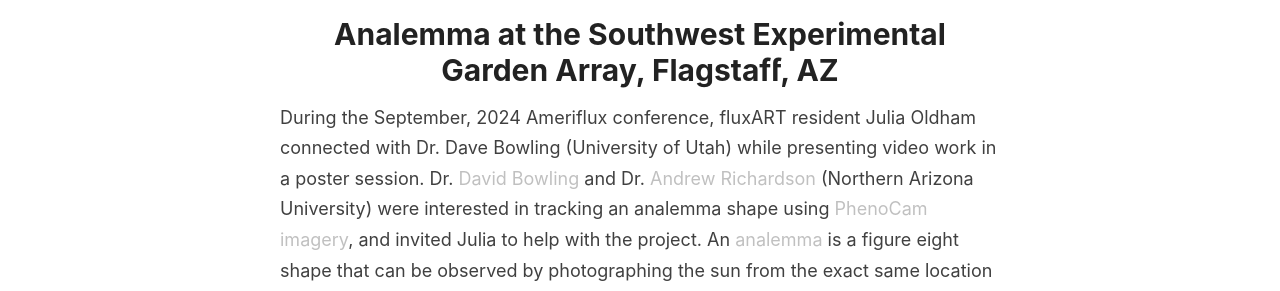
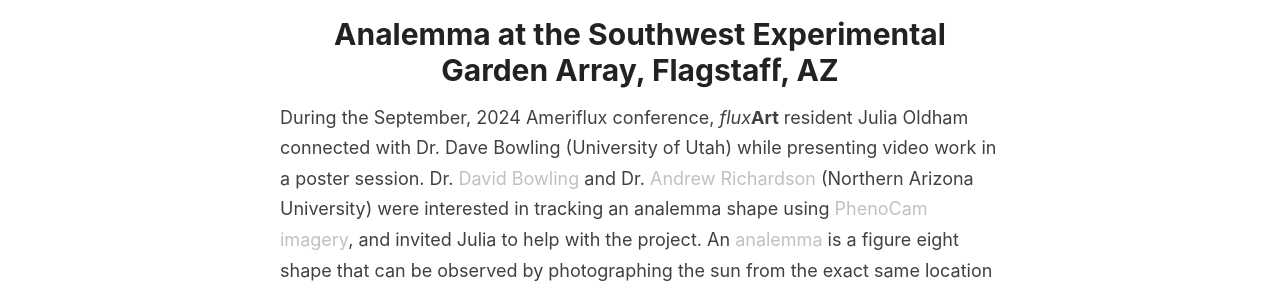
Before and after one commit to fluxnetart/fluxnetart.github.io, a Jekyll site: the page built from _posts/2025-05-14-analema.md, in a window 1280 px wide. Shown: the part 386-677 px from the top of the page. Built offline with Jekyll 4.4.1, drawn with Linux system fonts in a browser that asks for light colours.

Commit message:
update font

```diff
--- a/_posts/2025-05-14-analema.md
+++ b/_posts/2025-05-14-analema.md
@@ -6,7 +6,7 @@ categories: news
 ---
 
 
-During the September, 2024 Ameriflux conference, fluxART resident Julia Oldham connected with Dr. Dave Bowling (University of Utah) while presenting video work in a poster session. Dr. <a href = "https://profiles.faculty.utah.edu/u0188537"> David Bowling</a> and Dr. <a href="https://richardson-lab.nau.edu/">Andrew Richardson</a> (Northern Arizona University) were interested in tracking an analemma shape using <a href = "https://phenocam.nau.edu/webcam/">PhenoCam imagery</a>, and invited Julia to help with the project. An <a href ="https://apod.nasa.gov/apod/ap250102.html"> analemma</a> is a figure eight shape that can be observed by photographing the sun from the exact same location at the exact same time every day for a year. The inverse of this shape can be observed by tracing a shadow in the same way.
+During the September, 2024 Ameriflux conference, <i>flux</i><b>Art</b> resident Julia Oldham connected with Dr. Dave Bowling (University of Utah) while presenting video work in a poster session. Dr. <a href = "https://profiles.faculty.utah.edu/u0188537"> David Bowling</a> and Dr. <a href="https://richardson-lab.nau.edu/">Andrew Richardson</a> (Northern Arizona University) were interested in tracking an analemma shape using <a href = "https://phenocam.nau.edu/webcam/">PhenoCam imagery</a>, and invited Julia to help with the project. An <a href ="https://apod.nasa.gov/apod/ap250102.html"> analemma</a> is a figure eight shape that can be observed by photographing the sun from the exact same location at the exact same time every day for a year. The inverse of this shape can be observed by tracing a shadow in the same way.
 
 <div style="padding:74.07% 0 0 0;position:relative;"><iframe src="https://player.vimeo.com/video/1012501923?badge=0&amp;autopause=0&amp;player_id=0&amp;app_id=58479" frameborder="0" allow="autoplay; fullscreen; picture-in-picture; clipboard-write; encrypted-media" style="position:absolute;top:0;left:0;width:100%;height:100%;" title="Analemma at the Southwest Experimental Garden Array, Flagstaff, AZ"></iframe></div><script src="https://player.vimeo.com/api/player.js"></script>
   <figcaption>Analemma visualized using PhenoCam images from the Flagstaff Arboretum <a href = "https://www.sega.nau.edu/">Southwest Experimental Garden Array</a> in Arizona.</figcaption>
```
